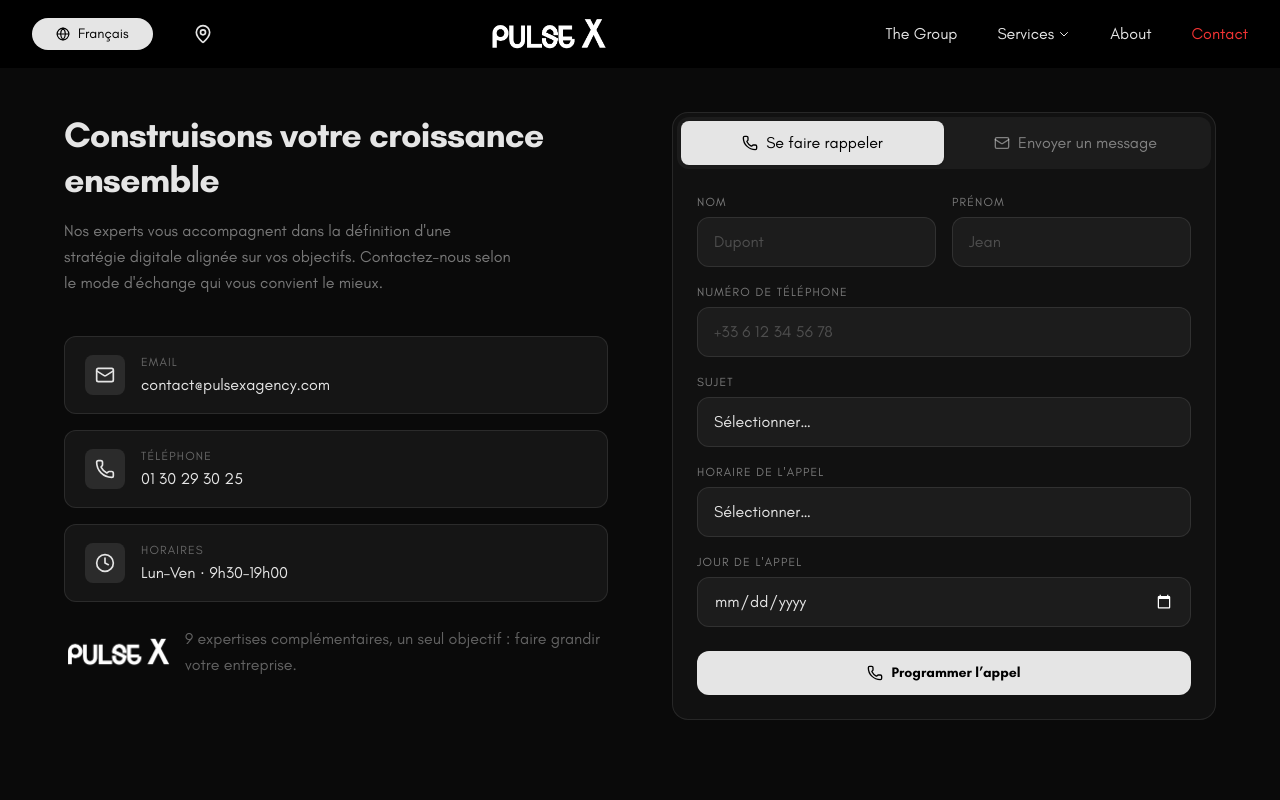
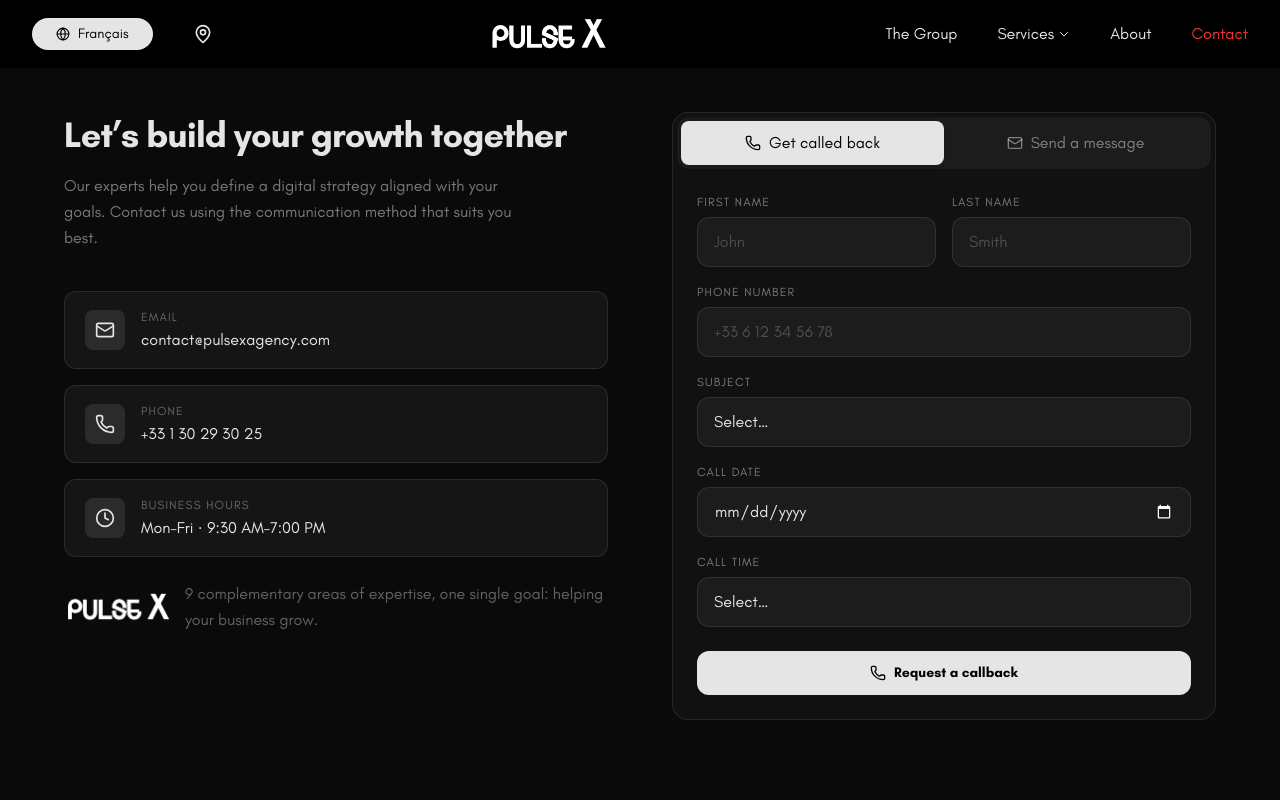
Before and after one commit to 4skygroup/pulse-x, a React (Vite) app: page /contact in a window 1280 px wide. Shown: the top 800 px of the page. Built offline with nearby package versions, Linux system fonts and the light colour scheme.

Commit message:
Contact page translation

```diff
--- a/src/components/form/Contact.tsx
+++ b/src/components/form/Contact.tsx
@@ -1,19 +1,20 @@
+import { useTranslation } from "react-i18next";
 import ContactForm from "./ContactForm.tsx";
 import ContactInfoCards from "./ContactInfoCards.tsx";
 
 export default function Contact() {
+  const { t } = useTranslation();
   return (
     <section className="min-h-screen w-full bg-[#0a0a0a] px-6 py-20 lg:px-16 mt-4 md:mt-8">
       <div className="mx-auto grid max-w-6xl grid-cols-1 gap-16 lg:grid-cols-2 lg:items-start">
-
         {/* ── Left column ── */}
         <div className="flex flex-col gap-10">
           <div>
             <h2 className="text-t3 font-bold leading-tight tracking-tight text-white md:text-h6">
-                            Construisons votre croissance ensemble
+              {t("contact.catchPhrase")}
             </h2>
             <p className="mt-4 max-w-md text-base leading-relaxed text-white/50">
-                            Nos experts vous accompagnent dans la définition d'une stratégie digitale alignée sur vos objectifs. Contactez-nous selon le mode d'échange qui vous convient le mieux.
+              {t("contact.detailedPhrase")}
             </p>
           </div>
 
@@ -24,7 +25,6 @@
         <div>
           <ContactForm />
         </div>
-
       </div>
     </section>
   );
--- a/src/components/form/ContactForm.tsx
+++ b/src/components/form/ContactForm.tsx
@@ -1,30 +1,47 @@
 import { Phone, Mail } from "lucide-react";
 import { useState } from "react";
+import { useTranslation } from "react-i18next";
 
 const FORMSPREE = "https://formspree.io/f/xvzjakbb";
 
 type Tab = "callback" | "message";
 
 const timeSlots = [
-    "9h30 – 10h30",
-    "10h30 – 11h30",
-    "11h30 – 12h30",
-    "14h00 – 15h00",
-    "15h00 – 16h00",
-    "16h00 – 17h00",
-    "17h00 – 18h00",
+  { name: "9h30 – 10h30", option: "9h30 – 10h30" },
+  { name: "10h30 – 11h30", option: "10h30 – 11h30" },
+  { name: "11h30 – 12h30", option: "11h30 – 12h30" },
+  { name: "14h00 – 15h00", option: "14h00 – 15h00" },
+  { name: "15h00 – 16h00", option: "15h00 – 16h00" },
+  { name: "16h00 – 17h00", option: "16h00 – 17h00" },
+  { name: "17h00 – 18h00", option: "17h00 – 18h00" },
 ];
 
-const subjects = [
-    "SEO & Référencement",
-    "Social Ads",
-    "Content Marketing",
-    "Analytics",
-    "Autre",
+const opts = [
+  {
+    option: "seo",
+    name: "contact.inputs.services.seo",
+  },
+  {
+    option: "ads",
+    name: "contact.inputs.services.ads",
+  },
+  {
+    option: "marketing",
+    name: "contact.inputs.services.marketing",
+  },
+  {
+    option: "analytics",
+    name: "contact.inputs.services.analytics",
+  },
+  {
+    option: "other",
+    name: "contact.inputs.services.other",
+  },
 ];
 
 export default function ContactForm() {
   const [activeTab, setActiveTab] = useState<Tab>("callback");
+  const { t } = useTranslation();
 
   return (
     <div className="rounded-2xl border border-white/10 bg-[#111111] p-1">
@@ -39,7 +56,7 @@
           }`}
         >
           <Phone className="w-4 h-4" />
-                    Se faire rappeler
+          {t("contact.getCalledBack.label")}
         </button>
         <button
           onClick={() => setActiveTab("message")}
@@ -50,7 +67,7 @@
           }`}
         >
           <Mail className="w-4 h-4" />
-                    Envoyer un message
+          {t("contact.sendMessage.label")}
         </button>
       </div>
 
@@ -69,7 +86,9 @@
   const [sujet, setSujet] = useState("");
   const [horaire, setHoraire] = useState("");
   const [date, setDate] = useState("");
-    const [status, setStatus] = useState<"idle" | "sending" | "sent" | "error">("idle");
+  const [status, setStatus] = useState<"idle" | "sending" | "sent" | "error">(
+    "idle",
+  );
 
   const handleSubmit = async (e: React.FormEvent) => {
     e.preventDefault();
@@ -77,8 +96,11 @@
 
     const res = await fetch(FORMSPREE, {
       method: "POST",
-            headers: { "Content-Type": "application/json", Accept: "application/json" },
-            body: JSON.stringify({ nom, prenom, tel, sujet, horaire, date, }),
+      headers: {
+        "Content-Type": "application/json",
+        Accept: "application/json",
+      },
+      body: JSON.stringify({ nom, prenom, tel, sujet, horaire, date }),
     });
 
     if (res.ok) {
@@ -93,23 +115,60 @@
       setStatus("error");
     }
   };
+  const { t } = useTranslation();
 
   return (
     <form onSubmit={handleSubmit} className="flex flex-col gap-4">
       <div className="grid grid-cols-1 gap-4 sm:grid-cols-2">
-                <Field label="Nom" placeholder="Dupont" value={nom} onChange={setNom} />
-                <Field label="Prénom" placeholder="Jean" value={prenom} onChange={setPrenom} />
+        <Field
+          label={t("contact.inputs.firstname.label")}
+          placeholder={t("contact.inputs.firstname.placeholder")}
+          value={nom}
+          onChange={setNom}
+        />
+        <Field
+          label={t("contact.inputs.lastname.label")}
+          placeholder={t("contact.inputs.lastname.placeholder")}
+          value={prenom}
+          onChange={setPrenom}
+        />
       </div>
-            <Field label="Numéro de téléphone" placeholder="+33 6 12 34 56 78" type="tel" value={tel} onChange={setTel} />
-            <SelectField label="Sujet" options={subjects} value={sujet} onChange={setSujet} />
-            <SelectField label="Horaire de l'appel" options={timeSlots} value={horaire} onChange={setHoraire} />
-            <Field label="Jour de l'appel" placeholder="" type="date" value={date} onChange={setDate} />
+      <Field
+        label={t("contact.inputs.phoneNumber.label")}
+        placeholder={t("contact.inputs.phoneNumber.placeholder")}
+        type="tel"
+        value={tel}
+        onChange={setTel}
+      />
+      <SelectField
+        label={t("contact.inputs.subject")}
+        options={opts}
+        value={sujet}
+        onChange={setSujet}
+      />
+      <Field
+        label={t("contact.inputs.dayOfCall")}
+        placeholder=""
+        type="date"
+        value={date}
+        onChange={setDate}
+      />
+      <SelectField
+        label={t("contact.inputs.hourOfCall")}
+        options={timeSlots}
+        value={horaire}
+        onChange={setHoraire}
+      />
 
       {status === "sent" && (
-                <p className="text-sm text-green-400 text-center">Demande envoyée avec succès !</p>
+        <p className="text-sm text-green-400 text-center">
+          {t("contact.getCalledBack.success")}
+        </p>
       )}
       {status === "error" && (
-                <p className="text-sm text-red-400 text-center">Une erreur est survenue. Réessaie.</p>
+        <p className="text-sm text-red-400 text-center">
+          {t("contact.getCalledBack.failure")}
+        </p>
       )}
 
       <button
@@ -118,7 +177,9 @@
         className="mt-2 flex w-full items-center justify-center gap-2 rounded-xl bg-white py-3 text-sm font-semibold text-black transition hover:bg-white/90 active:scale-[0.98] disabled:opacity-50"
       >
         <Phone className="w-4 h-4" />
-                {status === "sending" ? "Envoi…" : "Programmer l’appel"}
+        {status === "sending"
+          ? `${t("contact.getCalledBack.pending")}...`
+          : `${t("contact.getCalledBack.cta")}`}
       </button>
     </form>
   );
@@ -130,7 +191,9 @@
   const [email, setEmail] = useState("");
   const [sujet, setSujet] = useState("");
   const [message, setMessage] = useState("");
-    const [status, setStatus] = useState<"idle" | "sending" | "sent" | "error">("idle");
+  const [status, setStatus] = useState<"idle" | "sending" | "sent" | "error">(
+    "idle",
+  );
 
   const handleSubmit = async (e: React.FormEvent) => {
     e.preventDefault();
@@ -138,8 +201,11 @@
 
     const res = await fetch(FORMSPREE, {
       method: "POST",
-            headers: { "Content-Type": "application/json", Accept: "application/json" },
-            body: JSON.stringify({ nom, prenom, email, sujet, message, }),
+      headers: {
+        "Content-Type": "application/json",
+        Accept: "application/json",
+      },
+      body: JSON.stringify({ nom, prenom, email, sujet, message }),
     });
 
     if (res.ok) {
@@ -153,23 +219,45 @@
       setStatus("error");
     }
   };
+  const { t } = useTranslation();
 
   return (
     <form onSubmit={handleSubmit} className="flex flex-col gap-4">
       <div className="grid grid-cols-1 gap-4 sm:grid-cols-2">
-                <Field label="Nom" placeholder="Nom" value={nom} onChange={setNom} />
-                <Field label="Prénom" placeholder="Prénom" value={prenom} onChange={setPrenom} />
+        <Field
+          label={t("contact.inputs.firstname.label")}
+          placeholder={t("contact.inputs.firstname.placeholder")}
+          value={prenom}
+          onChange={setPrenom}
+        />
+        <Field
+          label={t("contact.inputs.lastname.label")}
+          placeholder={t("contact.inputs.lastname.placeholder")}
+          value={nom}
+          onChange={setNom}
+        />
       </div>
-            <Field label="Email" placeholder="jean@exemple.com" type="email" value={email} onChange={setEmail} />
-            <SelectField label="Sujet" options={subjects} value={sujet} onChange={setSujet} />
+      <Field
+        label={t("contact.inputs.mail.label")}
+        placeholder={t("contact.inputs.mail.placeholder")}
+        type="email"
+        value={email}
+        onChange={setEmail}
+      />
+      <SelectField
+        label={t("contact.inputs.subject")}
+        options={opts}
+        value={sujet}
+        onChange={setSujet}
+      />
 
       <div className="flex flex-col gap-1.5">
         <label className="text-t6 font-medium uppercase tracking-widest text-white/50">
-                    Message
+          {t("contact.inputs.message.label")}
         </label>
         <textarea
           rows={4}
-                    placeholder="Dites-nous en quoi nous pouvons vous aider…"
+          placeholder={t("contact.inputs.message.placeholder")}
           value={message}
           onChange={(e) => setMessage(e.target.value)}
           className="w-full resize-none rounded-xl border border-white/10 bg-white/5 px-4 py-3 text-t5 text-white placeholder:text-white/25 outline-none transition focus:border-white/30 focus:bg-white/8"
@@ -177,10 +265,14 @@
       </div>
 
       {status === "sent" && (
-                <p className="text-sm text-green-400 text-center">Message envoyé avec succès !</p>
+        <p className="text-sm text-green-400 text-center">
+          {t("contact.sendMessage.success")}
+        </p>
       )}
       {status === "error" && (
-                <p className="text-sm text-red-400 text-center">Une erreur est survenue. Réessaie.</p>
+        <p className="text-sm text-red-400 text-center">
+          {t("contact.sendMessage.failure")}
+        </p>
       )}
 
       <button
@@ -189,13 +281,21 @@
         className="mt-2 flex w-full items-center justify-center gap-2 rounded-xl bg-white py-3 text-t5 font-semibold text-black transition hover:bg-white/90 active:scale-[0.98] disabled:opacity-50"
       >
         <Mail className="w-4 h-4" />
-                {status === "sending" ? "Envoi…" : "Envoyer le message"}
+        {status === "sending"
+          ? `${t("contact.sendMessage.pending")}...`
+          : `${t("contact.sendMessage.cta")}`}
       </button>
     </form>
   );
 }
 
-function Field({label, placeholder, type = "text", value, onChange,}: {
+function Field({
+  label,
+  placeholder,
+  type = "text",
+  value,
+  onChange,
+}: {
   label: string;
   placeholder: string;
   type?: string;
@@ -218,12 +318,18 @@
   );
 }
 
-function SelectField({label, options, value, onChange,}: {
+function SelectField({
+  label,
+  options,
+  value,
+  onChange,
+}: {
   label: string;
-    options: string[];
+  options: typeof opts;
   value: string;
   onChange: (v: string) => void;
 }) {
+  const { t } = useTranslation();
   return (
     <div className="flex flex-col gap-1.5">
       <label className="text-t6 font-medium uppercase tracking-widest text-white/50">
@@ -235,11 +341,15 @@
         className="w-full appearance-none rounded-xl border border-white/10 bg-white/5 px-4 py-3 text-t5 text-white outline-none transition focus:border-white/30 focus:bg-white/8"
       >
         <option value="" disabled className="bg-[#111] text-white/50">
-                    Sélectionner…
+          {t("contact.inputs.selectPlaceholder")}…
         </option>
         {options.map((o) => (
-                    <option key={o} value={o} className="bg-[#111] text-white">
-                        {o}
+          <option
+            key={o.option}
+            value={o.option}
+            className="bg-[#111] text-white"
+          >
+            {t(o.name)}
           </option>
         ))}
       </select>
--- a/src/components/form/ContactInfoCards.tsx
+++ b/src/components/form/ContactInfoCards.tsx
@@ -1,24 +1,26 @@
 import { Mail, Phone, Clock } from "lucide-react";
+import { useTranslation } from "react-i18next";
 
 const cards = [
   {
     icon: <Mail className="w-5 h-5 text-white" />,
-        label: "Email",
-        value: "contact@pulsexagency.com",
+    label: "contact.mail.label",
+    value: "contact.mail.value",
   },
   {
     icon: <Phone className="w-5 h-5 text-white" />,
-        label: "Téléphone",
-        value: "01 30 29 30 25",
+    label: "contact.phone.label",
+    value: "contact.phone.value",
   },
   {
     icon: <Clock className="w-5 h-5 text-white" />,
-        label: "Horaires",
-        value: "Lun–Ven · 9h30–19h00",
+    label: "contact.schedules.label",
+    value: "contact.schedules.value",
   },
 ];
 
 export default function ContactInfoCards() {
+  const { t } = useTranslation();
   return (
     <div className="flex flex-col gap-4">
       {cards.map((card) => (
@@ -31,9 +33,11 @@
           </div>
           <div>
             <p className="text-t6 font-medium uppercase tracking-widest text-white/40">
-                            {card.label}
+              {t(card.label)}
             </p>
-                        <p className="mt-0.5 text-t5 font-medium text-white">{card.value}</p>
+            <p className="mt-0.5 text-t5 font-medium text-white">
+              {t(card.value)}
+            </p>
           </div>
         </div>
       ))}
@@ -46,7 +50,7 @@
           style={{ filter: "brightness(0) invert(1)" }}
         />
         <p className="text-t6 md:text-t5 leading-relaxed text-white/40">
-                    9 expertises complémentaires, un seul objectif : faire grandir votre entreprise.
+          {t("contact.presentation")}
         </p>
       </div>
     </div>
--- a/src/locales/en.json
+++ b/src/locales/en.json
@@ -517,7 +517,7 @@
     "detailedPhrase": "Our experts help you define a digital strategy aligned with your goals. Contact us using the communication method that suits you best.",
     "mail": {
       "label": "Email",
-      "value": "contact@visuanceagency.com"
+      "value": "contact@pulsexagency.com"
     },
     "phone": {
       "label": "Phone",
@@ -568,16 +568,11 @@
       "hourOfCall": "Call time",
       "selectPlaceholder": "Select",
       "services": {
-        "strategy": "Brand Strategy and Identity",
-        "web": "Web design and development",
-        "print": "Print Design",
-        "video": "Video / Photography",
-        "ai": "AI Innovation",
-        "digital": "Digital Product and Experience Design",
-        "storytelling": "Brand Storytelling and Content",
-        "growth": "Growth Technology and Optimisation",
-        "creative": "Creative Technology",
-        "other": "Other Inquiry"
+        "seo": "Search Engine Optimization",
+        "ads": "Social Ads",
+        "marketing": "Content Marketing",
+        "analytics": "Analytics",
+        "other": "Other inquiry"
       }
     }
   },
--- a/src/locales/fr.json
+++ b/src/locales/fr.json
@@ -10,8 +10,8 @@
   "home": {
     "hero": {
       "title": "Social Creative Agency",
-      "subtitle": "Social Agency - Media and Community Management",
-      "button": "Start"
+      "subtitle": "Agence Social Media et de Community Management",
+      "button": "Commencer"
     },
     "revenue": {
       "title": "Nous transformons l'attention en chiffre d'affaires",
@@ -517,7 +517,7 @@
     "detailedPhrase": "Nos experts vous accompagnent dans la définition d’une stratégie digitale alignée sur vos objectifs. Contactez-nous selon le mode d’échange qui vous convient le mieux.",
     "mail": {
       "label": "Email",
-      "value": "contact@visuanceagency.com"
+      "value": "contact@pulsexagency.com"
     },
     "phone": {
       "label": "Téléphone",
@@ -568,15 +568,10 @@
       "hourOfCall": "Horaire de l’appel",
       "selectPlaceholder": "Sélectionner",
       "services": {
-        "strategy": "Stratégie et identité de marque",
-        "web": "Conception et développement web",
-        "print": "Design d'impression",
-        "video": "Vidéo / Photographie",
-        "ai": "Innovation IA",
-        "digital": "Conception de produits et d’expériences digitales",
-        "storytelling": "Storytelling de marque et création de contenu",
-        "growth": "Technologie de croissance et optimisation",
-        "creative": "Technologie créative",
+        "seo": "SEO & Référencement",
+        "ads": "Social Ads",
+        "marketing": "Content Marketing",
+        "analytics": "Analytics",
         "other": "Autre demande"
       }
     }
```
Lines whose indentation alone changed are shown as unchanged.
